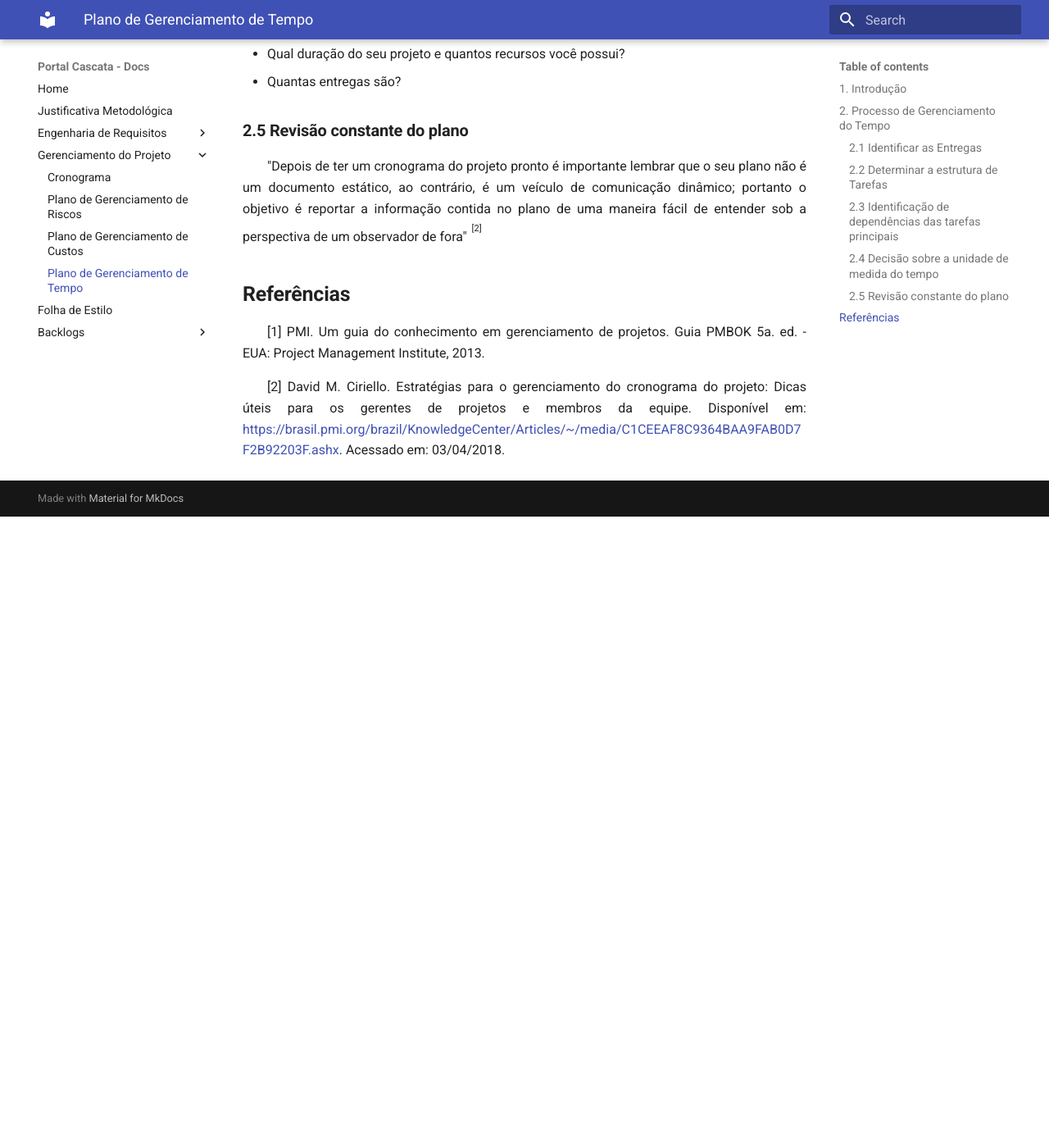
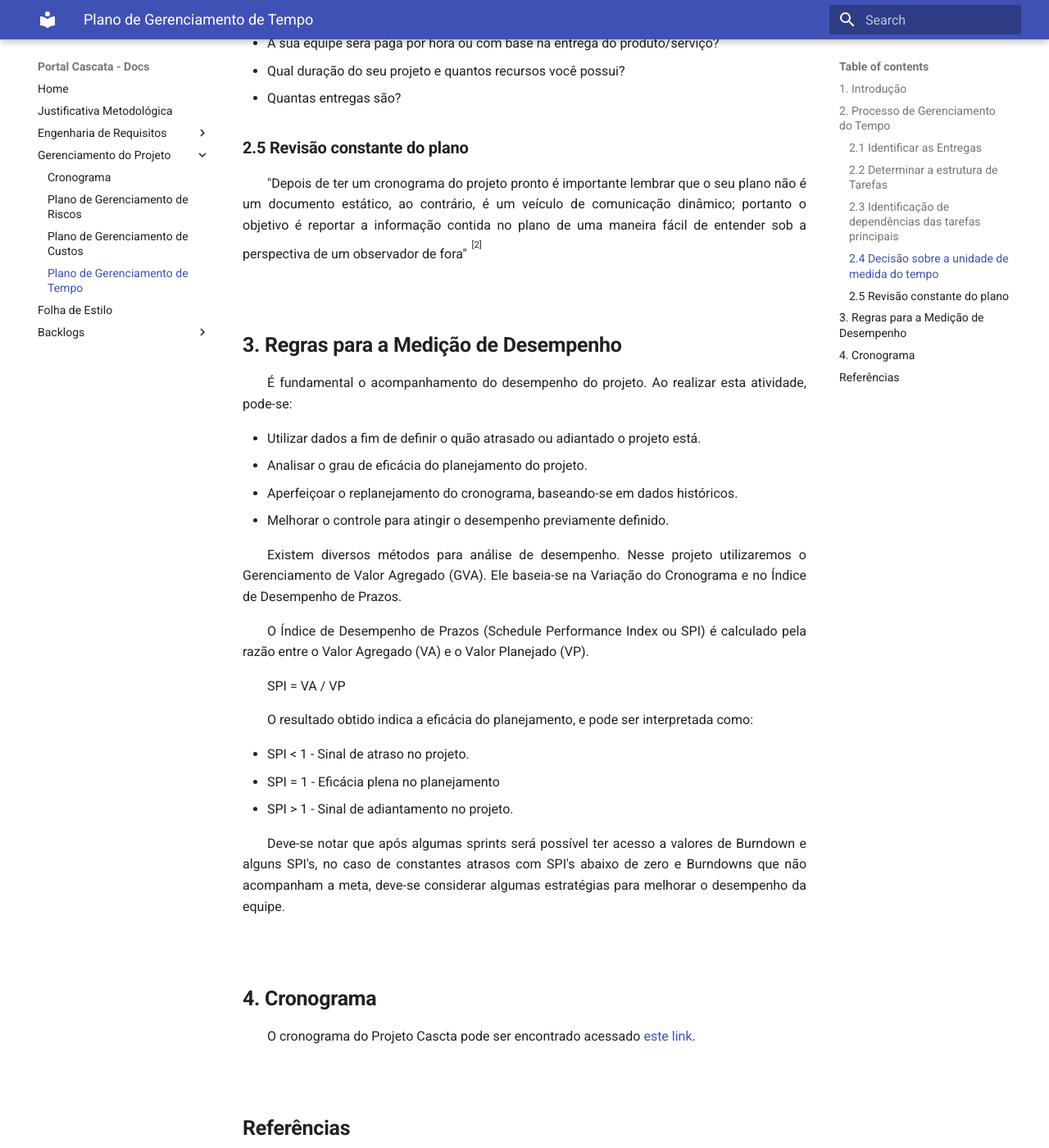
Before and after one commit to projeto-cascata/portal-cascata-docs, an MkDocs documentation site: the page built from docs/gerenciamento/tempo.md, in a window 1280 px wide and 1400 px high, scrolled down 1393 px. Shown: the whole window at 82% size. Built offline with MkDocs 1.6.1 and Material for MkDocs 9.7.7, drawn with Linux system fonts in a browser that asks for light colours; old or Windows-style settings are respelled for this version of MkDocs; before the commit the page ends 2023 px from its top, so only the background shows below that; some of the changed text lies outside the part shown.

Commit message:
Gerenciamento de Tempo 2

```diff
--- a/docs/gerenciamento/tempo.md
+++ b/docs/gerenciamento/tempo.md
@@ -4,7 +4,7 @@
 
 | Data | Versão | Descrição | Autor(es) |
 |:----:|:------:|:---------:|:---------:|
-|02/04/2018| 0.1 |  | Bernardo Henrique |
+|02/04/2018| 1.0 | Introdução, Processo de Gerenciamento de Tempo, Regras para medição do Desempenho, Cronograma | Bernardo Henrique |
 
 ## **1. Introdução**
 O Gerenciamento de Tempo de um projeto não é nada mais que estabelecar políticas, procedimentos e documentação para planejar, desenvolver, gerenciar, executar e controlar procedimentos, atividades, e documentação. Segundo o PmBok, este plano tem como objetivo guiar todo o ciclo de vida do software, garantindo que não hajam atrasos.
@@ -34,7 +34,37 @@ A seleção desta unidade determina o nível de detalhe e, assim, esforço na co
 "Depois de ter um cronograma do projeto pronto é importante lembrar que o seu plano não é um documento estático, ao contrário, é um veículo de comunicação dinâmico; portanto o objetivo é reportar a informação contida no plano de uma maneira fácil de entender sob a perspectiva de um observador de fora" <sup><sup>[2]<sup><sup>
 
 
+<br>
+## **3. Regras para a Medição de Desempenho**
 
+É fundamental o acompanhamento do desempenho do projeto. Ao realizar esta atividade, pode-se:
+
+* Utilizar dados a fim de definir o quão atrasado ou adiantado o projeto está.
+* Analisar o grau de eficácia do planejamento do projeto.
+* Aperfeiçoar o replanejamento do cronograma, baseando-se em dados históricos.
+* Melhorar o controle para atingir o desempenho previamente definido.
+
+Existem diversos métodos para análise de desempenho. Nesse projeto utilizaremos o Gerenciamento de Valor Agregado (GVA). Ele baseia-se na Variação do Cronograma e no Índice de Desempenho de Prazos.
+
+O Índice de Desempenho de Prazos (Schedule Performance Index ou SPI) é calculado pela razão entre o Valor Agregado (VA) e o Valor Planejado (VP).
+
+SPI = VA / VP
+
+O resultado obtido indica a eficácia do planejamento, e pode ser interpretada como:
+
+* SPI < 1 - Sinal de atraso no projeto.
+* SPI = 1 - Eficácia plena no planejamento
+* SPI > 1 - Sinal de adiantamento no projeto.
+
+Deve-se notar que após algumas sprints será possível ter acesso a valores de Burndown e alguns SPI's, no caso de constantes atrasos com SPI's abaixo de zero e Burndowns que não acompanham a meta, deve-se considerar algumas estratégias para melhorar o desempenho da equipe.
+
+
+<br>
+## **4. Cronograma**
+O cronograma do Projeto Cascta pode ser encontrado acessado [este link](../gerenciamento/cronograma.md).
+
+
+<br>
 ## **Referências**
 [1] PMI. Um guia do conhecimento em gerenciamento de projetos. Guia PMBOK 5a. ed. - EUA: Project Management Institute, 2013.
 
```
